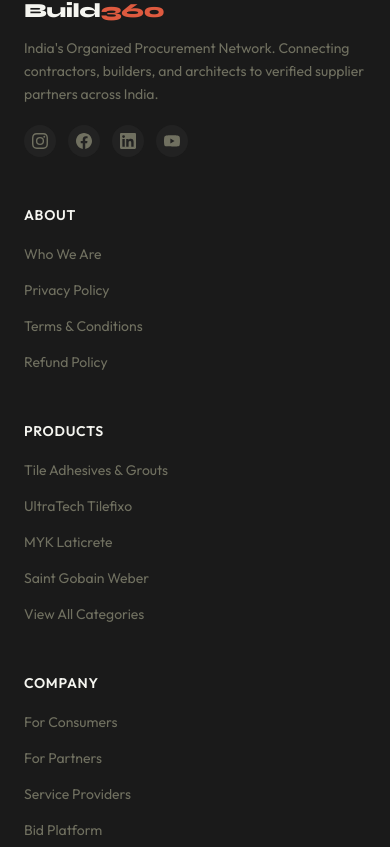
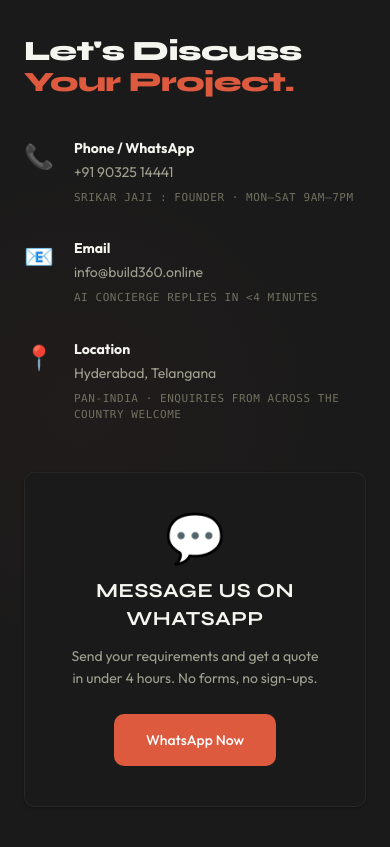
Before and after one commit to RaghavendraIyer/biome-build360-site, a Next.js app: page / in a window 390 px wide. Shown: the part 10537-11384 px from the top of the page. Built offline with nearby package versions, Linux system fonts and the light colour scheme.

Commit message:
fix: P0 fixes — contact section, dropdown UX, image optimization, platform link

```diff
--- a/app/page.tsx
+++ b/app/page.tsx
@@ -6,6 +6,7 @@
 import { AudienceSegments } from '@/components/sections/AudienceSegments';
 import { FeatureCards } from '@/components/sections/FeatureCards';
 import { BlogPreview } from '@/components/sections/BlogPreview';
+import { ContactSection } from '@/components/sections/ContactSection';
 
 export default function Home() {
   return (
@@ -18,6 +19,7 @@
       <AudienceSegments />
       <FeatureCards />
       <BlogPreview />
+      <ContactSection />
     </>
   );
 }
--- a/components/layout/Header.tsx
+++ b/components/layout/Header.tsx
@@ -1,6 +1,6 @@
 'use client';
 
-import { useState, useEffect } from 'react';
+import { useState, useEffect, useRef } from 'react';
 import Link from 'next/link';
 import { Menu, X, ChevronDown, Phone } from 'lucide-react';
 import { navLinks } from '@/data/navigation';
@@ -10,6 +10,16 @@
   const [scrolled, setScrolled] = useState(false);
   const [mobileOpen, setMobileOpen] = useState(false);
   const [openDropdown, setOpenDropdown] = useState<string | null>(null);
+  const closeTimeoutRef = useRef<ReturnType<typeof setTimeout> | null>(null);
+
+  const handleOpen = (label: string) => {
+    if (closeTimeoutRef.current) clearTimeout(closeTimeoutRef.current);
+    setOpenDropdown(label);
+  };
+
+  const handleClose = () => {
+    closeTimeoutRef.current = setTimeout(() => setOpenDropdown(null), 150);
+  };
 
   useEffect(() => {
     const onScroll = () => setScrolled(window.scrollY > 20);
@@ -21,6 +31,15 @@
     document.body.style.overflow = mobileOpen ? 'hidden' : '';
     return () => { document.body.style.overflow = ''; };
   }, [mobileOpen]);
+
+  useEffect(() => {
+    const onClickOutside = (e: MouseEvent) => {
+      const target = e.target as HTMLElement;
+      if (!target.closest('.desktop-nav-item')) setOpenDropdown(null);
+    };
+    document.addEventListener('click', onClickOutside);
+    return () => document.removeEventListener('click', onClickOutside);
+  }, []);
 
   return (
     <header
@@ -43,13 +62,19 @@
           {navLinks.map((link) => (
             <div
               key={link.href}
-              className="relative"
-              onMouseEnter={() => link.children && setOpenDropdown(link.label)}
-              onMouseLeave={() => setOpenDropdown(null)}
+              className="desktop-nav-item relative"
+              onMouseEnter={() => handleOpen(link.label)}
+              onMouseLeave={handleClose}
             >
               <Link
                 href={link.href}
                 className="flex items-center gap-1 text-sm font-medium text-[var(--color-text-secondary)] hover:text-[var(--color-primary)] transition-colors no-underline"
+                onClick={(e) => {
+                  if (link.children) {
+                    e.preventDefault();
+                    setOpenDropdown(openDropdown === link.label ? null : link.label);
+                  }
+                }}
               >
                 {link.label}
                 {link.children && (
@@ -63,7 +88,8 @@
                 )}
               </Link>
               {link.children && openDropdown === link.label && (
-                <div className="absolute top-full left-0 mt-2 w-56 bg-[var(--color-bg-surface)] border border-[var(--color-border-light)] rounded-[var(--radius)] shadow-lg py-2 z-50">
+                <div className="absolute top-full left-0 -mt-2 pt-2 w-56">
+                  <div className="bg-[var(--color-bg-surface)] border border-[var(--color-border-light)] rounded-[var(--radius)] shadow-lg py-2">
                     {link.children.map((child) => (
                       <Link
                         key={child.href}
@@ -73,6 +99,7 @@
                         {child.label}
                       </Link>
                     ))}
+                  </div>
                 </div>
               )}
             </div>
--- /dev/null
+++ b/components/sections/ContactSection.tsx
@@ -0,0 +1,75 @@
+export function ContactSection() {
+  return (
+    <section id="contact" className="py-20 md:py-28 px-[var(--gutter)] bg-[var(--color-bg-surface)] overflow-hidden relative">
+      <div className="absolute inset-0 pointer-events-none opacity-[0.03]"
+        style={{
+          backgroundImage: 'radial-gradient(circle at 20% 50%, var(--color-primary) 0%, transparent 50%)',
+        }}
+      />
+      <div className="mx-auto max-w-6xl relative z-10">
+        <div className="grid grid-cols-1 lg:grid-cols-2 gap-12 lg:gap-20 items-stretch">
+          <div>
+            <h2 className="font-serif text-[clamp(28px,4vw,48px)] font-extrabold leading-[1.1] tracking-[-0.02em] text-[var(--color-text-main)] mt-6">
+              Let&apos;s Discuss{' '}
+              <em className="not-italic text-[var(--color-primary)]">Your Project.</em>
+            </h2>
+            <div className="mt-10 space-y-8">
+              <div className="flex gap-5">
+                <span className="text-2xl shrink-0 mt-0.5">📞</span>
+                <div>
+                  <h4 className="text-sm font-bold text-[var(--color-text-main)]">Phone / WhatsApp</h4>
+                  <p className="text-sm text-[var(--color-text-secondary)] mt-1">+91 90325 14441</p>
+                  <p className="text-[11px] font-mono uppercase tracking-wider text-[var(--color-text-muted)] mt-2">
+                    Srikar Jaji : Founder · Mon&ndash;Sat 9am&ndash;7pm
+                  </p>
+                </div>
+              </div>
+              <div className="flex gap-5">
+                <span className="text-2xl shrink-0 mt-0.5">📧</span>
+                <div>
+                  <h4 className="text-sm font-bold text-[var(--color-text-main)]">Email</h4>
+                  <p className="text-sm text-[var(--color-text-secondary)] mt-1">info@build360.online</p>
+                  <p className="text-[11px] font-mono uppercase tracking-wider text-[var(--color-text-muted)] mt-2">
+                    AI Concierge replies in &lt;4 minutes
+                  </p>
+                </div>
+              </div>
+              <div className="flex gap-5">
+                <span className="text-2xl shrink-0 mt-0.5">📍</span>
+                <div>
+                  <h4 className="text-sm font-bold text-[var(--color-text-main)]">Location</h4>
+                  <p className="text-sm text-[var(--color-text-secondary)] mt-1">Hyderabad, Telangana</p>
+                  <p className="text-[11px] font-mono uppercase tracking-wider text-[var(--color-text-muted)] mt-2">
+                    Pan-India · Enquiries from across the country welcome
+                  </p>
+                </div>
+              </div>
+            </div>
+          </div>
+
+          <div className="flex flex-col justify-end">
+            <div className="text-center bg-[var(--color-bg-surface)] border border-[var(--color-border-light)] rounded-[var(--radius)] p-10 lg:p-12 shadow-sm"
+              style={{ backdropFilter: 'blur(8px)' }}
+            >
+              <div className="text-5xl mb-4">💬</div>
+              <h3 className="font-serif text-xl font-bold text-[var(--color-text-main)] mb-3 uppercase tracking-wide">
+                Message Us on WhatsApp
+              </h3>
+              <p className="text-sm text-[var(--color-text-secondary)] mb-6 leading-relaxed max-w-sm mx-auto">
+                Send your requirements and get a quote in under 4 hours. No forms, no sign-ups.
+              </p>
+              <a
+                href="https://wa.me/919032514441?text=Hi%20Srikar%2C%20I%27d%20like%20to%20inquire%20about%20materials."
+                target="_blank"
+                rel="noopener noreferrer"
+                className="inline-flex items-center gap-2 px-8 py-4 text-sm font-medium bg-[var(--color-primary)] text-white rounded-[var(--radius)] hover:bg-[var(--color-primary-hover)] transition-colors no-underline"
+              >
+                WhatsApp Now
+              </a>
+            </div>
+          </div>
+        </div>
+      </div>
+    </section>
+  );
+}
--- a/data/navigation.ts
+++ b/data/navigation.ts
@@ -6,7 +6,7 @@
 
 export const navLinks: NavLink[] = [
   { label: 'Who We Are', href: '/about' },
-  { label: 'Platform', href: '/products/adhesives' },
+  { label: 'Platform', href: '/' },
   {
     label: 'Products',
     href: '/products',
--- a/next.config.ts
+++ b/next.config.ts
@@ -2,6 +2,7 @@
 
 const nextConfig: NextConfig = {
   images: {
+    unoptimized: true,
     formats: ["image/avif", "image/webp"],
   },
   turbopack: {
```
Lines whose indentation alone changed are shown as unchanged.
